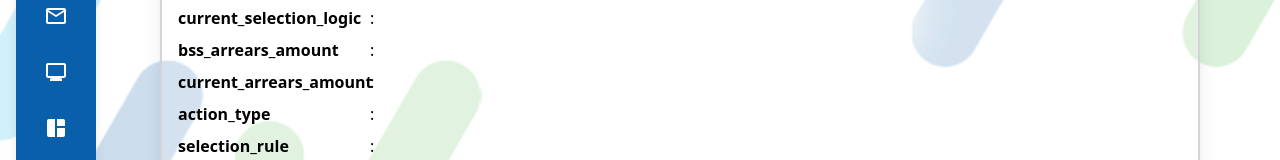
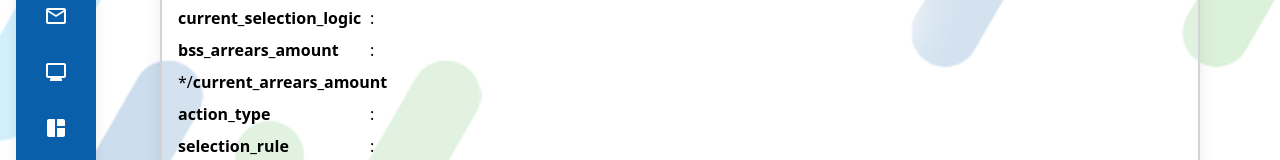
Before and after one commit to chathundichathu/DRS_TEST_integration, a React (Vite) app in the folder Debtx-configaration-frontend/: page /incident/case-list in a window 1280 px wide. Shown: the part 348-508 px from the top of the page. Built offline with nearby package versions, Linux system fonts and the light colour scheme.

Commit message:
update front end

```diff
--- a/Debtx-configaration-frontend/src/pages/incident/IncidentCase.jsx
+++ b/Debtx-configaration-frontend/src/pages/incident/IncidentCase.jsx
@@ -47,7 +47,7 @@ const IncidentCase = () => {
                     <p className="mb-2">
                         <strong>bss_arrears_amount</strong>
                     </p>
-          <p className="mb-2">
+                    <p className="mb-2"> */
                         <strong>current_arrears_amount</strong>
                     </p>
                     <p className="mb-2">
```
Lines whose indentation alone changed are shown as unchanged.
